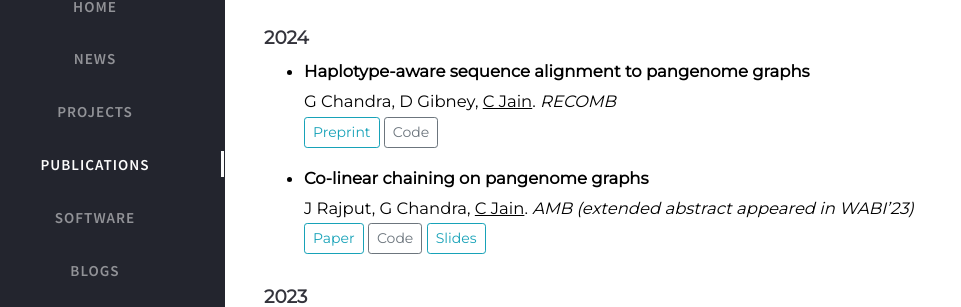
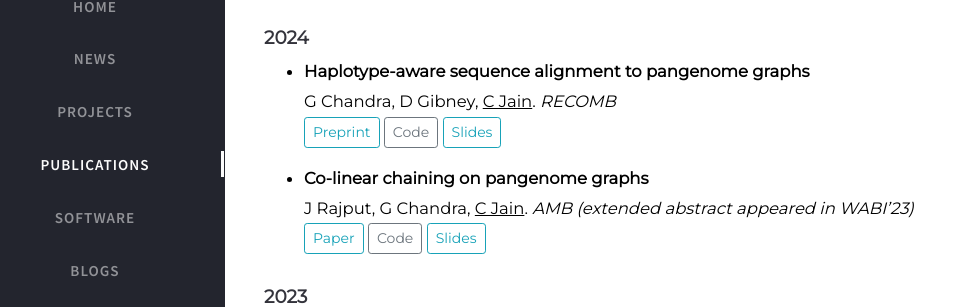
Before and after one commit to at-cg/at-cg.github.io, a Jekyll site: the page built from tabs/publications.md, in a window 1280 px wide and 900 px high. Shown: the part 269-576 px from the top of the window, without its empty margins (35-996 px from the left). Built offline with Jekyll 4.4.1, drawn with Linux system fonts in a browser that asks for light colours; nearby versions of some CDN libraries; comment, search, counter and statistics services are not loaded.

Commit message:
Update publications.md

```diff
--- a/tabs/publications.md
+++ b/tabs/publications.md
@@ -42,6 +42,9 @@ G Chandra, D Gibney, <u>C Jain</u>. _RECOMB_
 </button>
 <button type="button" class="btn btn-outline-secondary btn-sm">
 <a href="https://github.com/at-cg/minichain" style="all: unset; color: inherit">Code</a>
+</button>
+<button type="button" class="btn btn-outline-info btn-sm">
+<a href="https://drive.google.com/file/d/1oHYstBPAdMaGXaMRtNVG4yPpGE5uoc2r/view?usp=share_link" style="all: unset; color: inherit">Slides</a>
 </button>
 
 * **Co-linear chaining on pangenome graphs** <br>
```
